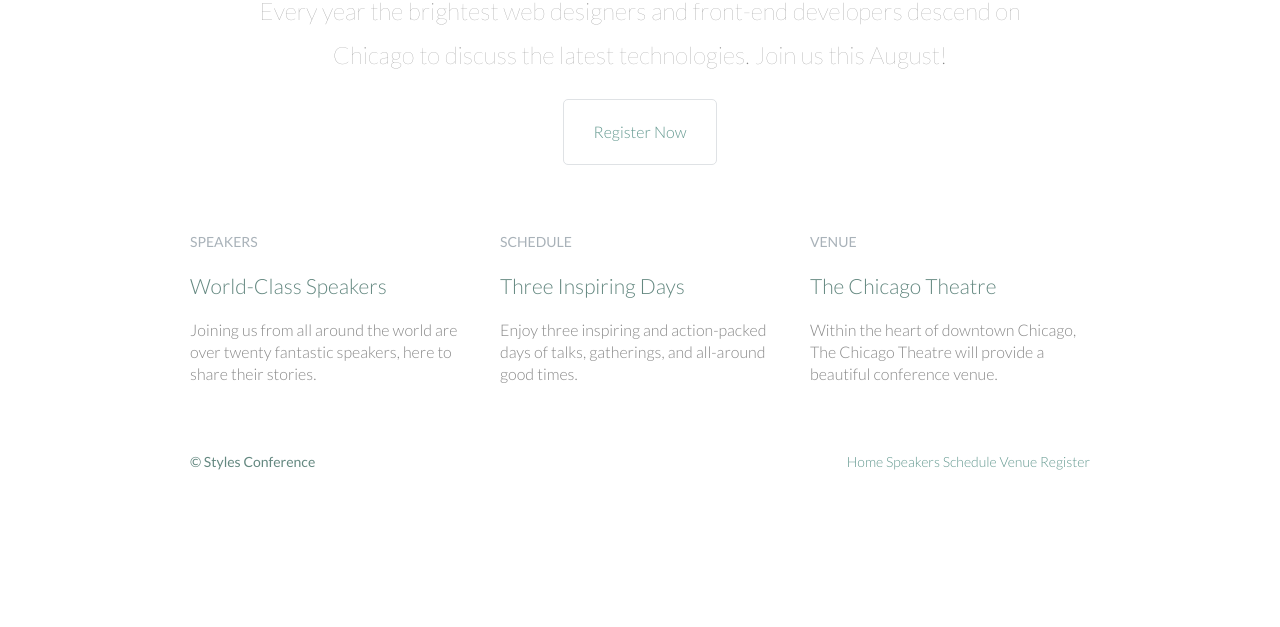
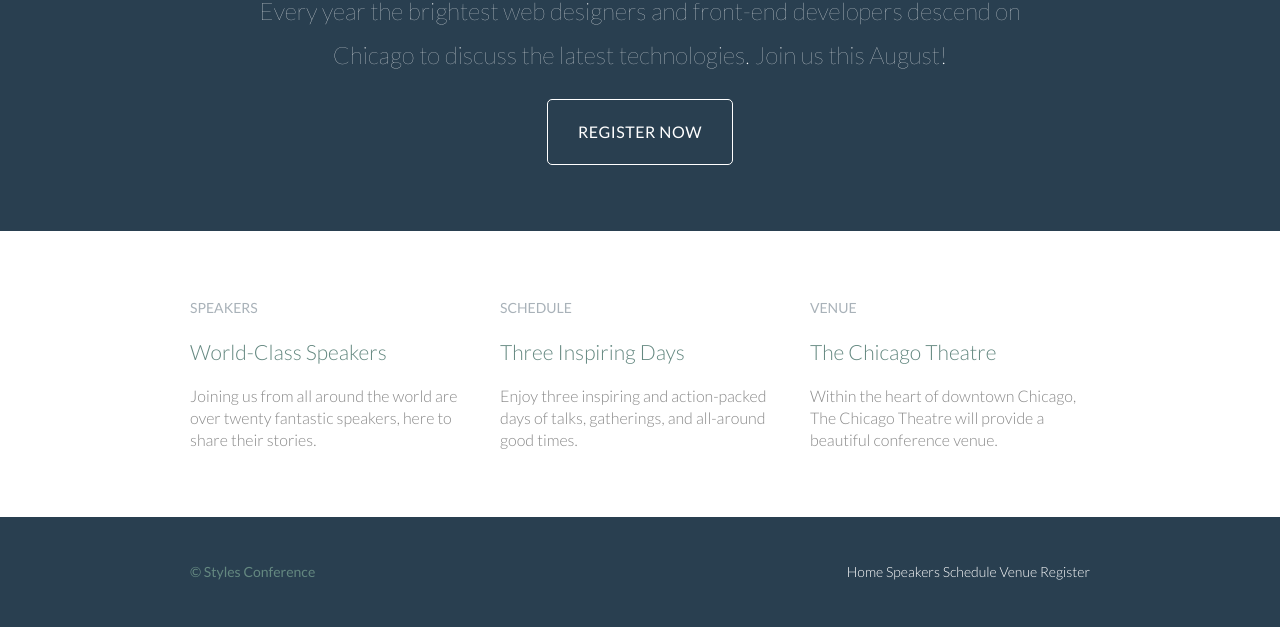
Before and after one commit to Dnld/stylesconf, a plain HTML site: page index.html in a window 1280 px wide. Shown: the part 253-880 px from the top of the page. Before the commit the page ends 800 px from the top, so only its background shows below. Drawn offline with Linux system fonts and the light colour scheme.

Commit message:
add backgrounds

```diff
--- a/assets/stylesheets/main.css
+++ b/assets/stylesheets/main.css
@@ -115,6 +115,7 @@ table {
 body {
     color: #888;
     font: 300 16px/22px "Lato", "Open Sans", "Helvetica Neue", Helvetica, Arial, sans-serif;
+    background: #293f50;
 }
 
  .tagline {
@@ -199,6 +200,16 @@ p a {
     border-bottom: 1px solid #dfe2e5;
 }
 
+.primary-header a,
+.primary-footer a {
+    color: #fff;
+}
+
+.primary-header a:hover,
+.primary-footer a:hover {
+    color: #648880;
+}
+
 /*
     ===============================================
     Buttons
@@ -207,13 +218,23 @@ p a {
 
 .btn {
     border-radius: 5px;
+    color: #fff;
+    cursor: pointer;
     display: inline-block;
+    font-weight: 400;
+    letter-spacing: .5px;
     margin: 0;
+    text-transform: uppercase;
 }
 
 .btn-alt {
-    border: 1px solid #dfe2e5;
+    border: 1px solid #fff;
     padding: 10px 30px;
+}
+
+.btn-alt:hover {
+    background: #fff;
+    color: #648880;
 }
 
 /*
@@ -223,6 +244,7 @@ p a {
 */
 
 .hero {
+    color: #fff;
     padding: 22px 80px 66px 80px;
     line-height: 44px;
     text-align: center;
@@ -303,3 +325,15 @@ p a {
   clear: both;
   *zoom: 1;
 }
+
+/*
+    =================================================
+    Rows
+    ===============================================
+*/
+
+.row {
+    background: #fff;
+    min-width: 960px;
+    padding: 66px 0 44px 0;
+}
--- a/index.html
+++ b/index.html
@@ -11,7 +11,7 @@
 
 <body>
 
-    <header class="container group">
+    <header class="primary-header container group">
         <h1 class="logo">
             <a href="index.html">Styles<br>Conference</a>
         </h1>
@@ -33,7 +33,8 @@
         <a class="btn btn-alt" href="register.html">Register Now</a>
     </section>
 
-    <section class="grid">
+    <section class="row">
+        <div class="grid">
 
             <!-- speakers -->
 
@@ -65,6 +66,7 @@
                 <p>Within the heart of downtown Chicago, The Chicago Theatre will provide a beautiful conference venue.</p>
             </section>
 
+        </div>
     </section>
 
     <footer class="primary-footer container group">
```
Also changed, not shown: register.html (+1 -1 lines), schedule.html (+1 -1 lines), speakers.html (+1 -1 lines), venue.html (+1 -1 lines). Lines whose indentation alone changed are shown as unchanged.
